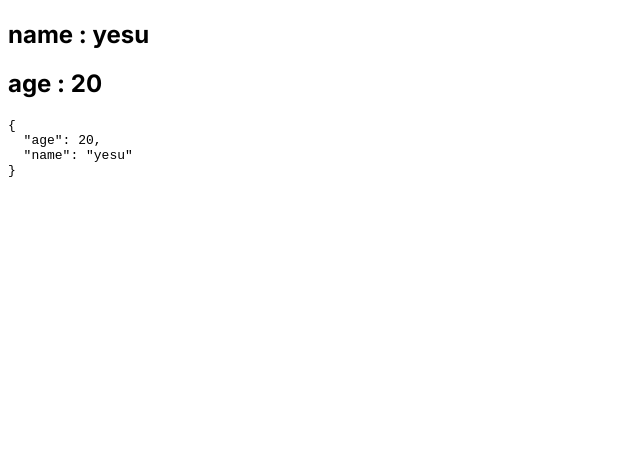
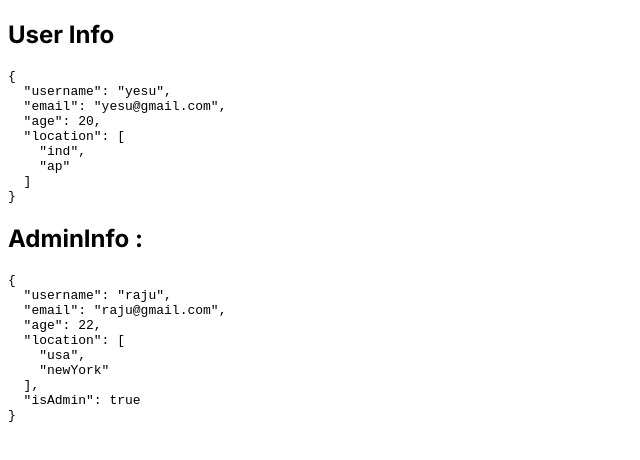
Before and after one commit to 4727yesuraju/Nextjs-ts, a Next.js app: page / in a window 1280 px wide. Shown: the top 460 px of the page, without its empty margins (0-640 px from the left). Built offline with nearby package versions, Linux system fonts and the light colour scheme.

Commit message:
reusable types

```diff
--- a/app/page.tsx
+++ b/app/page.tsx
@@ -1,15 +1,19 @@
-import User from "@/components/1/User";
-import ChildrenTypes from "@/components/2/ChildrenTypes";
+import User from "@/components/1componentsProps/User";
+import ChildrenTypes from "@/components/2children/ChildrenTypes";
+import AdminInfo from "@/components/3ReusableTypes/AdminInfo";
+import UserInfo from "@/components/3ReusableTypes/UserInfo";
 import Image from "next/image";
 
 export default function Home() {
   return (
     <section>
-       <User name="yesu" age={20} />
+       {/* <User name="yesu" age={20} /> */}
       {/*  <ChildrenTypes >
          <p>This p tag is a children to ChildTypes Element</p>
          <p>Wow! we can pass multiple element's using children</p>
        </ChildrenTypes> */}
+       <UserInfo username = "yesu" email="yesu@gmail.com" age={20} location={['ind','ap']}/>
+       <AdminInfo username="raju" email="raju@gmail.com" age={22} location={['usa','newYork']} isAdmin={true}/>
     </section>
   );
 }
--- /dev/null
+++ b/components/3ReusableTypes/AdminInfo.tsx
@@ -0,0 +1,27 @@
+import React from 'react'
+import {Info} from './UserInfo';
+import { getString } from './UserInfo';
+
+function AdminInfo(props : Info & {isAdmin : boolean}) {
+  return (
+    <div>
+      <h1>AdminInfo : </h1>
+      {getString(props)}
+    </div>
+  )
+}
+
+//output
+// AdminInfo :
+// {
+//   "username": "raju",
+//   "email": "raju@gmail.com",
+//   "age": 22,
+//   "location": [
+//     "usa",
+//     "newYork"
+//   ],
+//   "isAdmin": true
+// }
+
+export default AdminInfo
--- /dev/null
+++ b/components/3ReusableTypes/UserInfo.tsx
@@ -0,0 +1,37 @@
+import React from 'react'
+
+export type Info = {
+    username : string,
+    email : string,
+    age : number,
+    location : string[];
+}
+
+
+//function UserInfo({username,email,age,location} : Info) {
+function UserInfo(props: Info) {
+  return (
+    <div>
+        <h1>User Info</h1>
+        {getString(props)}
+    </div>
+  )
+}
+
+//output :
+// User Info
+// {
+//   "username": "yesu",
+//   "email": "yesu@gmail.com",
+//   "age": 20,
+//   "location": [
+//     "ind",
+//     "ap"
+//   ]
+// }
+
+export function getString(obj : Info){
+    return <pre>{JSON.stringify(obj,null,2)}</pre>;
+}
+
+export default UserInfo
```
Also changed, not shown: components/1componentsProps/User.tsx (renamed from components/1/User.tsx), components/2children/ChildrenTypes.tsx (renamed from components/2/ChildrenTypes.tsx).
